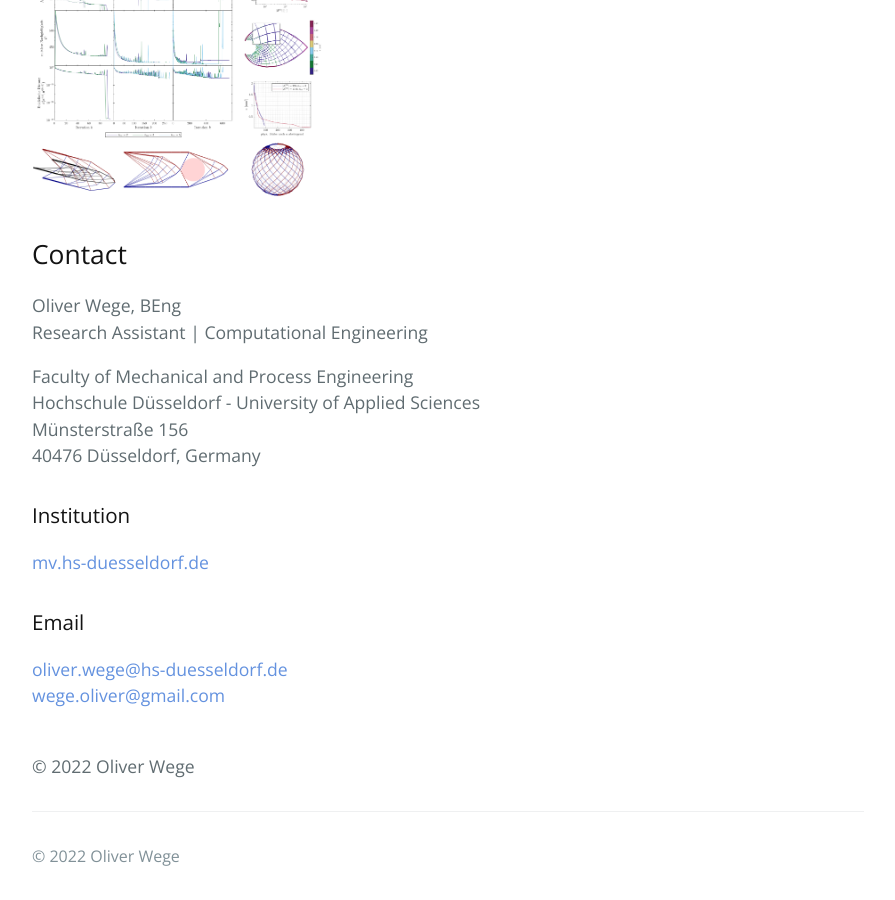
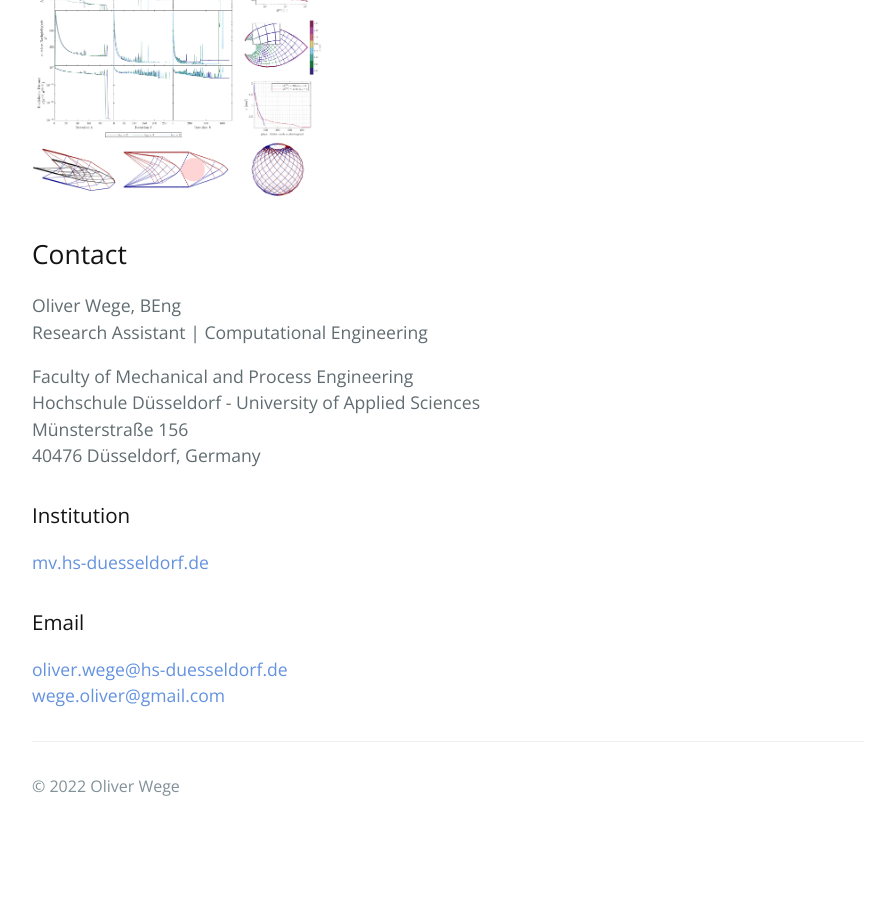
Before and after one commit to olwege/olwege.github.io, a Jekyll site: the page built from index.md, in a window 1280 px wide and 900 px high, scrolled down 2254 px. Shown: the whole window, without its empty margins (192-1087 px from the left). Built offline with Jekyll 4.4.1, drawn with Linux system fonts in a browser that asks for light colours; our own code applies the rules of GitHub Pages for plain Markdown files; after the commit the page ends 3084 px from its top, so only the background shows below that.

Commit message:
update files

```diff
--- a/index.md
+++ b/index.md
@@ -27,6 +27,3 @@ Münsterstraße 156 <br>
 ### Email
 [oliver.wege@hs-duesseldorf.de](mailto:oliver.wege@hs-duesseldorf.de)<br>
 [wege.oliver@gmail.com](mailto:wege.oliver@gmail.com)
-
-<br>
-&copy; 2022 Oliver Wege
```
